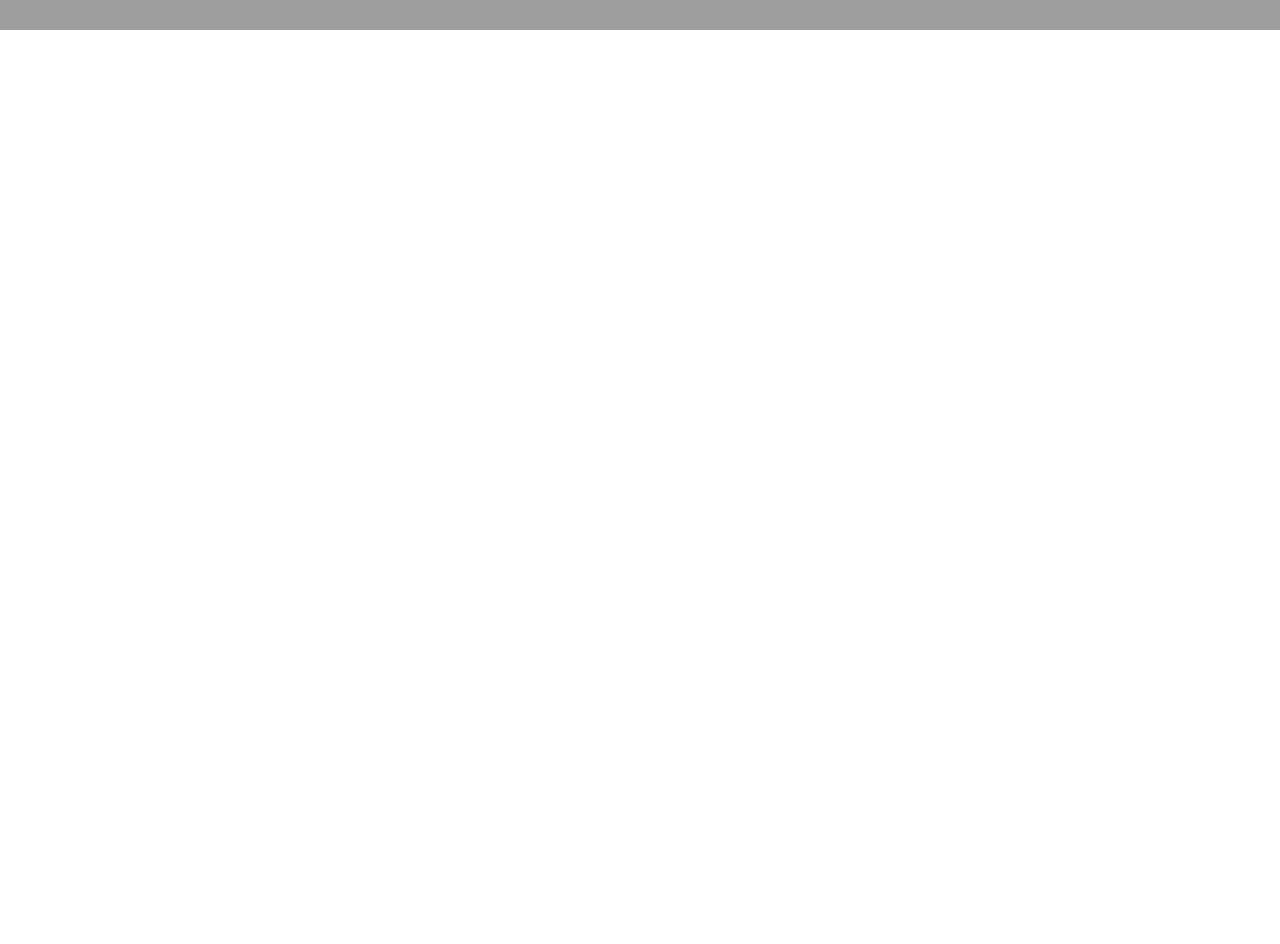
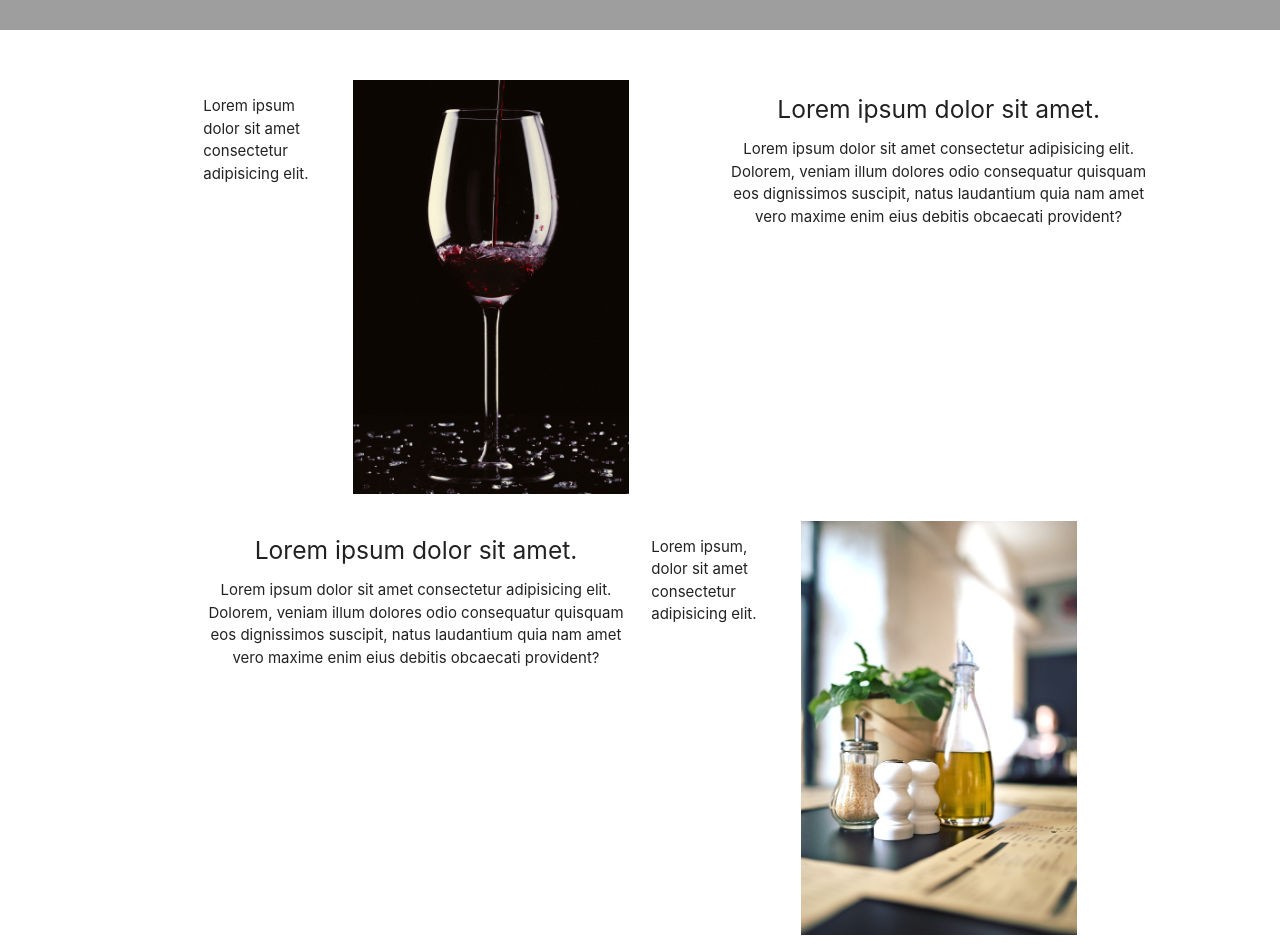
Before and after one commit to diaz-L/restaurant, a plain HTML site: page index.html in a window 1280 px wide. Shown: the part 420-1364 px from the top of the page. Before the commit the page ends 800 px from the top, so only its background shows below. Drawn offline with nearby package versions, Linux system fonts and the light colour scheme; grey boxes are pictures that could not be loaded; a web font is replaced by a local one.

Commit message:
added discover section

```diff
--- a/css/style.css
+++ b/css/style.css
@@ -22,3 +22,8 @@
 .showcase a:hover {
     color: pink;
 }
+
+.section-discover {
+    padding-top: 50px;
+    padding-bottom: 50px;
+}
--- a/index.html
+++ b/index.html
@@ -7,6 +7,8 @@
     <meta http-equiv="X-UA-Compatible" content="ie=edge">
     <title>Restaurant</title>
     <link href="https://fonts.googleapis.com/css?family=Oregano:400,400i" rel="stylesheet">
+    <link rel="stylesheet" href="https://use.fontawesome.com/releases/v5.4.1/css/all.css" integrity="sha384-5sAR7xN1Nv6T6+dT2mhtzEpVJvfS3NScPQTrOxhwjIuvcA67KV2R5Jz6kr4abQsz"
+        crossorigin="anonymous">
     <link rel="stylesheet" href="https://cdnjs.cloudflare.com/ajax/libs/materialize/1.0.0/css/materialize.min.css">
     <link rel="stylesheet" href="css/style.css">
 </head>
@@ -20,7 +22,7 @@
                 <div class="nav-wrapper">
                     <a href="#" class="brand-logo center">Logo</a>
                     <a href="" data-target="side-menu" class="sidenav-trigger">
-                        <i class="material-icons red-text">menu</i>
+                        <i class="fas fa-bars"></i>
                     </a>
 
                     <ul class="right hide-on-med-and-down">
@@ -90,6 +92,45 @@
     </header>
     <!-- END OF HEADER -->
 
+    <!-- DISCOVER -->
+
+    <section class="section section-discover">
+        <div class="container">
+            <div class="row">
+                <div class="col m2" id="discover-one">
+                    <p>Lorem ipsum dolor sit amet consectetur adipisicing elit.</p>
+                </div>
+                <div class="col m4">
+                    <img src="images/wine.jpg" class="responsive-img">
+                </div>
+                <div class="col m6 push-m1 center">
+                    <h5>Lorem ipsum dolor sit amet.</h5>
+                    <p>Lorem ipsum dolor sit amet consectetur adipisicing elit. Dolorem, veniam illum dolores odio consequatur
+                        quisquam eos dignissimos suscipit, natus laudantium quia nam amet vero maxime enim eius debitis obcaecati
+                        provident?
+                    </p>
+                </div>
+            </div>
+            <div class="row">
+                <div class="col m6 center">
+                    <h5>Lorem ipsum dolor sit amet.</h5>
+                    <p>Lorem ipsum dolor sit amet consectetur adipisicing elit. Dolorem, veniam illum dolores odio consequatur
+                        quisquam eos dignissimos suscipit, natus laudantium quia nam amet vero maxime enim eius debitis obcaecati
+                        provident?
+                    </p>
+                </div>
+                <div class="col m2">
+                    <p>Lorem ipsum, dolor sit amet consectetur adipisicing elit.</p>
+                </div>
+                <div class="col m4">
+                    <img src="images/bottle.jpg" class="responsive-img">
+                </div>
+            </div>
+        </div>
+    </section>
+
+    <!-- END OF DISCOVER -->
+
     <script src="https://code.jquery.com/jquery-3.3.1.min.js" integrity="sha256-FgpCb/KJQlLNfOu91ta32o/NMZxltwRo8QtmkMRdAu8="
         crossorigin="anonymous"></script>
     <script src="https://cdnjs.cloudflare.com/ajax/libs/materialize/1.0.0/js/materialize.min.js"></script>
```
Also changed, not shown: images/bottle.jpg (added), images/wine.jpg (added).
